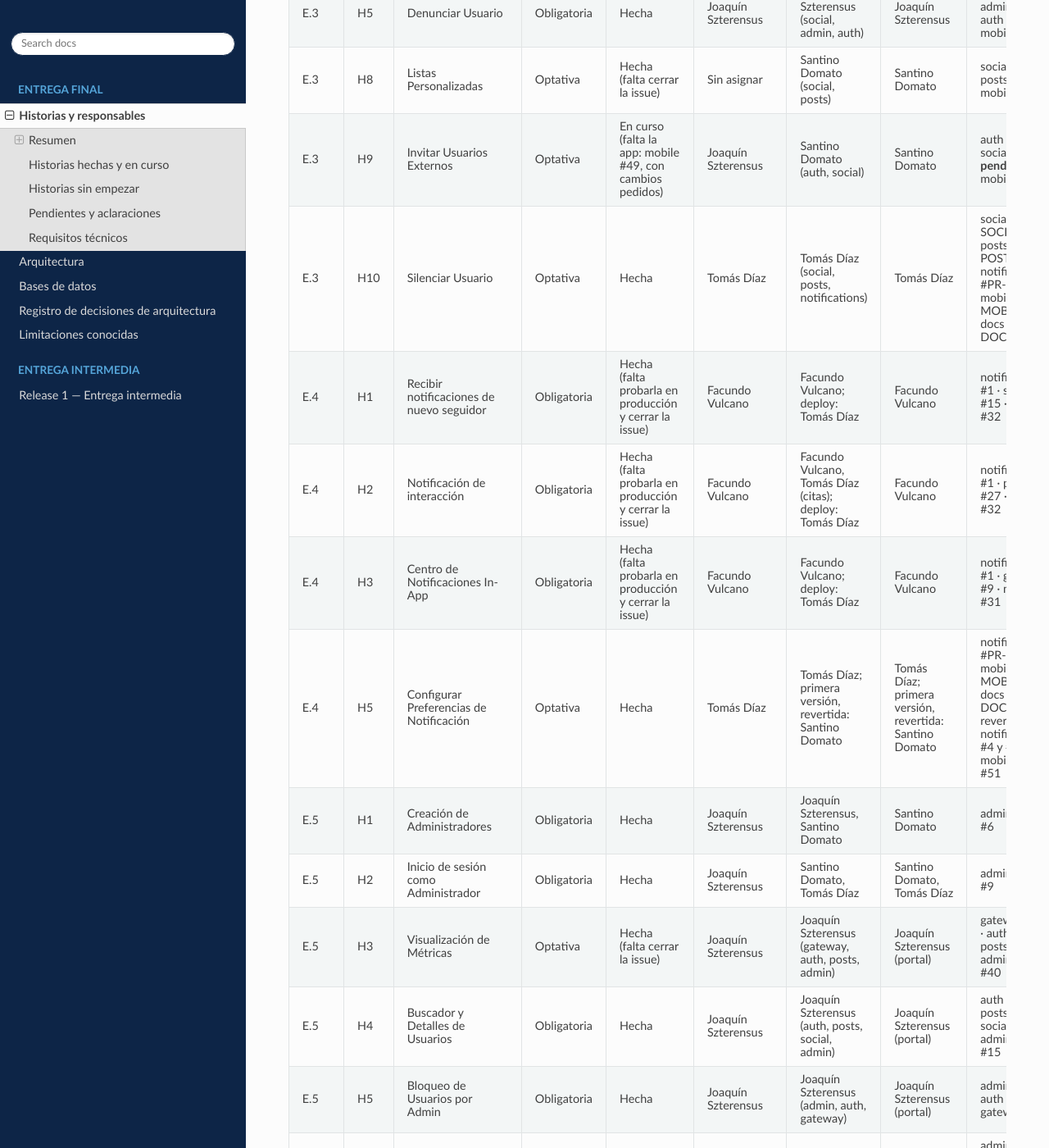
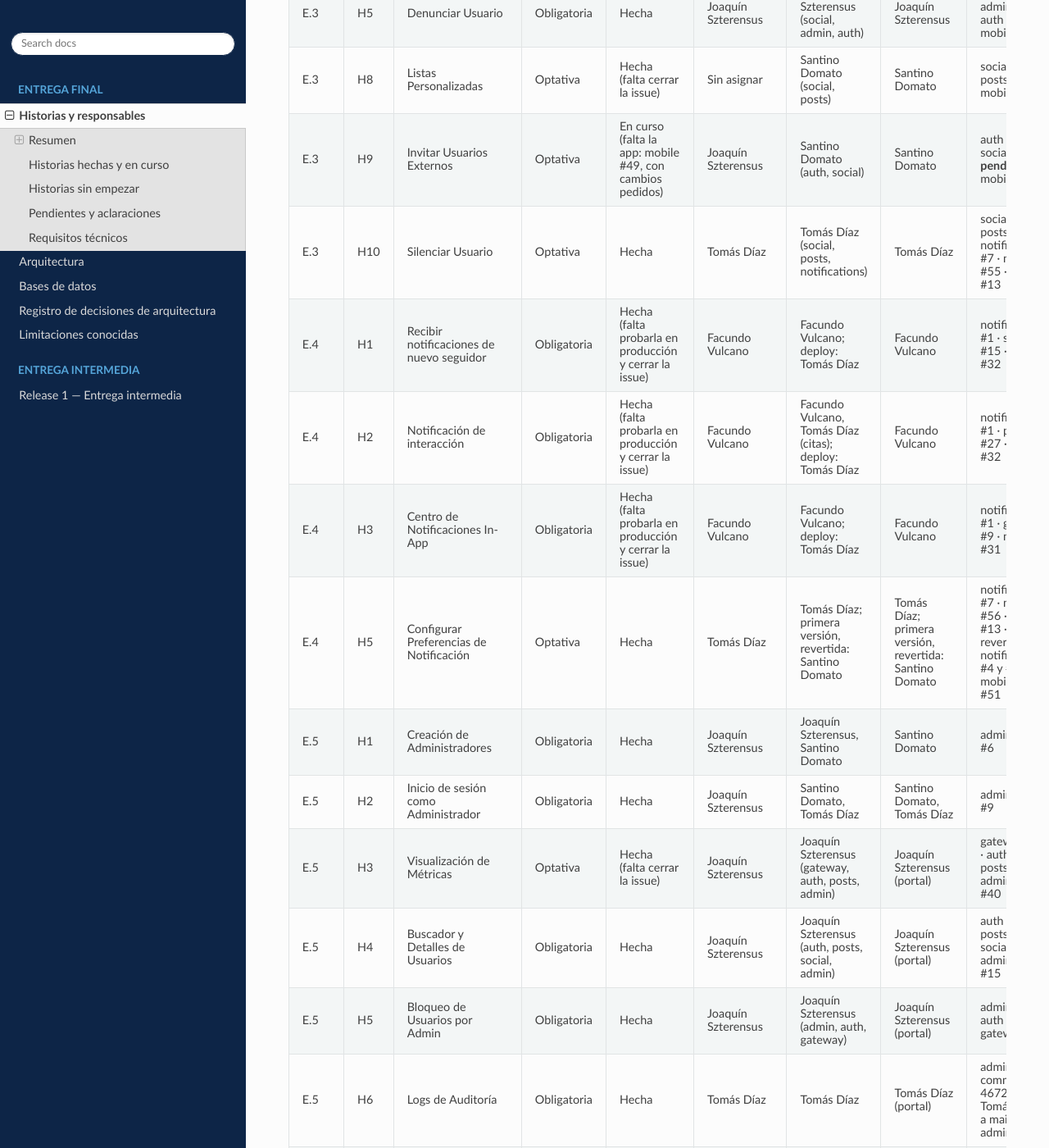
Before and after one commit to tds-g6-2s2026/udesa-x-docs, a Sphinx documentation site: the page built from docs/historias.md, in a window 1280 px wide and 1400 px high, scrolled down 3779 px. Shown: the whole window at 82% size. Built offline with Sphinx 7.4.7 and the Read the Docs theme 3.1.0, drawn with Linux system fonts in a browser that asks for light colours.

Commit message:
docs: números de PR de #39 y #44

```diff
--- a/docs/historias.md
+++ b/docs/historias.md
@@ -72,11 +72,11 @@ Cómo se cuenta: cada historia suma una sola vez, a nombre de su responsable, qu
 | E.3 | H5 | Denunciar Usuario | Obligatoria | Hecha | Joaquín Szterensus | Joaquín Szterensus (social, admin, auth) | Joaquín Szterensus | social #12 · admin #22 · auth #33 · mobile #27 | #34 |
 | E.3 | H8 | Listas Personalizadas | Optativa | Hecha (falta cerrar la issue) | Sin asignar | Santino Domato (social, posts) | Santino Domato | social #19 · posts #40 · mobile #50 | #37 |
 | E.3 | H9 | Invitar Usuarios Externos | Optativa | En curso (falta la app: mobile #49, con cambios pedidos) | Joaquín Szterensus | Santino Domato (auth, social) | Santino Domato | auth #47 · social #20 · **pendiente** mobile #49 | #38 |
-| E.3 | H10 | Silenciar Usuario | Optativa | Hecha | Tomás Díaz | Tomás Díaz (social, posts, notifications) | Tomás Díaz | social #PR-SOCIAL · posts #PR-POSTS · notifications #PR-NOTIF · mobile #PR-MOBILE-39 · docs #PR-DOCS | #39 |
+| E.3 | H10 | Silenciar Usuario | Optativa | Hecha | Tomás Díaz | Tomás Díaz (social, posts, notifications) | Tomás Díaz | social #21 · posts #43 · notifications #7 · mobile #55 · docs #13 | #39 |
 | E.4 | H1 | Recibir notificaciones de nuevo seguidor | Obligatoria | Hecha (falta probarla en producción y cerrar la issue) | Facundo Vulcano | Facundo Vulcano; deploy: Tomás Díaz | Facundo Vulcano | notifications #1 · social #15 · mobile #32 | #40 |
 | E.4 | H2 | Notificación de interacción | Obligatoria | Hecha (falta probarla en producción y cerrar la issue) | Facundo Vulcano | Facundo Vulcano, Tomás Díaz (citas); deploy: Tomás Díaz | Facundo Vulcano | notifications #1 · posts #27 · mobile #32 | #41 |
 | E.4 | H3 | Centro de Notificaciones In-App | Obligatoria | Hecha (falta probarla en producción y cerrar la issue) | Facundo Vulcano | Facundo Vulcano; deploy: Tomás Díaz | Facundo Vulcano | notifications #1 · gateway #9 · mobile #31 | #42 |
-| E.4 | H5 | Configurar Preferencias de Notificación | Optativa | Hecha | Tomás Díaz | Tomás Díaz; primera versión, revertida: Santino Domato | Tomás Díaz; primera versión, revertida: Santino Domato | notifications #PR-NOTIF · mobile #PR-MOBILE-44 · docs #PR-DOCS · revertidos: notifications #4 y #5, mobile #48 y #51 | #44 |
+| E.4 | H5 | Configurar Preferencias de Notificación | Optativa | Hecha | Tomás Díaz | Tomás Díaz; primera versión, revertida: Santino Domato | Tomás Díaz; primera versión, revertida: Santino Domato | notifications #7 · mobile #56 · docs #13 · revertidos: notifications #4 y #5, mobile #48 y #51 | #44 |
 | E.5 | H1 | Creación de Administradores | Obligatoria | Hecha | Joaquín Szterensus | Joaquín Szterensus, Santino Domato | Santino Domato | admin #2, #3, #6 | #45 |
 | E.5 | H2 | Inicio de sesión como Administrador | Obligatoria | Hecha | Joaquín Szterensus | Santino Domato, Tomás Díaz | Santino Domato, Tomás Díaz | admin #6, #7, #9 | #46 |
 | E.5 | H3 | Visualización de Métricas | Optativa | Hecha (falta cerrar la issue) | Joaquín Szterensus | Joaquín Szterensus (gateway, auth, posts, admin) | Joaquín Szterensus (portal) | gateway #15 · auth #41 · posts #32 · admin #39, #40 | #47 |
```
Also changed, not shown: docs/bases-datos.md (+2 -2 lines).
